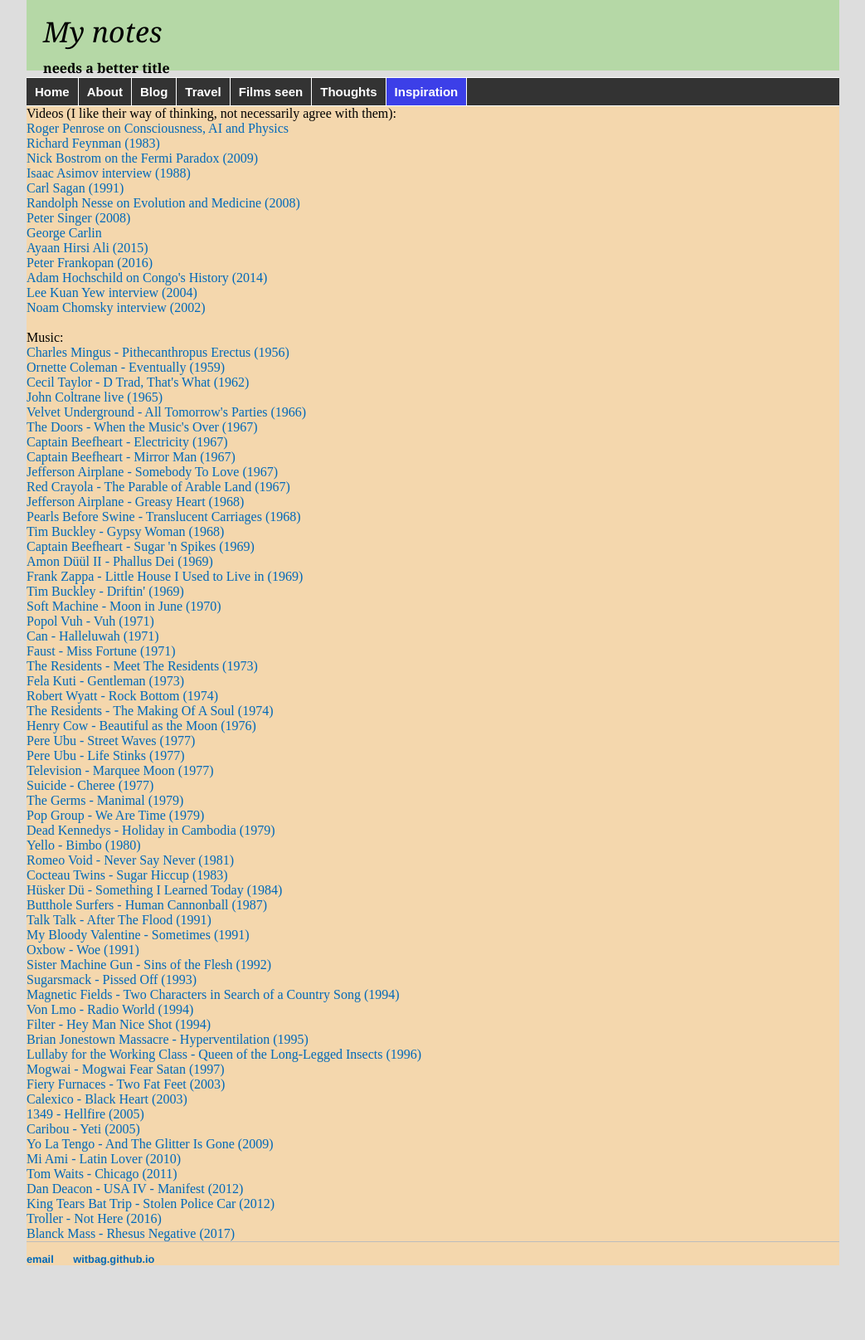
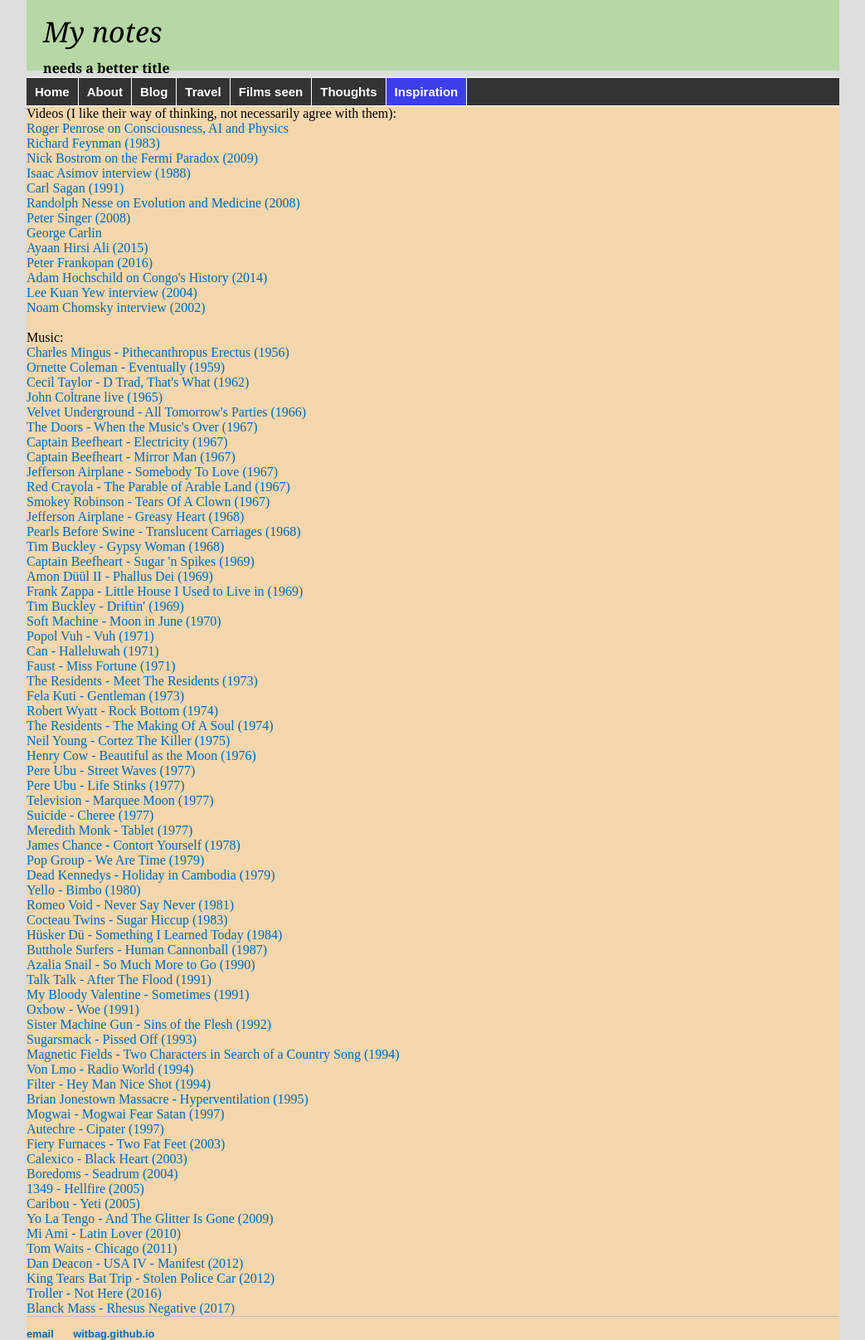
Before and after one commit to witbag/witbag.github.io, a Jekyll site: the page built from inspiration/index.html, in a window 1280 px wide. Shown: the whole page at 83% size, without its empty margins (118-1161 px from the left). Built offline with Jekyll 4.4.1, drawn with Linux system fonts in a browser that asks for light colours; before the commit the page ends 1525 px from its top, so only the background shows below that.

Commit message:
Update index.html

```diff
--- a/inspiration/index.html
+++ b/inspiration/index.html
@@ -30,6 +30,7 @@
 <a href="https://www.youtube.com/watch?v=pBk20ujrZZU" target=_blank>Captain Beefheart - Mirror Man (1967)</a><br>
 <a href="https://www.youtube.com/watch?v=YnS0GaiIewM" target=_blank>Jefferson Airplane - Somebody To Love (1967)</a><br>
 <a href="https://www.youtube.com/watch?v=lERLfwriyJI" target=_blank>Red Crayola - The Parable of Arable Land (1967)</a><br>
+<a href="https://www.youtube.com/watch?v=ZaMX0Cs5Bc4" target=_blank>Smokey Robinson - Tears Of A Clown (1967)</a><br>
 <a href="https://www.youtube.com/watch?v=ymSqJEwmb_k" target=_blank>Jefferson Airplane - Greasy Heart (1968)</a><br>
 <a href="https://www.youtube.com/watch?v=EWfN9R3zyx8" target=_blank>Pearls Before Swine - Translucent Carriages (1968)</a><br>
 <a href="https://www.youtube.com/watch?v=LVlSkG9AmYA" target=_blank>Tim Buckley - Gypsy Woman (1968)</a><br>
@@ -45,12 +46,14 @@
 <a href="https://www.youtube.com/watch?v=snIV_-IECsM" target=_blank>Fela Kuti - Gentleman (1973)</a><br>
 <a href="https://www.youtube.com/watch?v=-4AhdWGci3c" target=_blank>Robert Wyatt - Rock Bottom (1974)</a><br>
 <a href="https://www.youtube.com/watch?v=5OlrMT2gWWY" target=_blank>The Residents - The Making Of A Soul (1974)</a><br>
+<a href="https://www.youtube.com/watch?v=m-b76yiqO1E" target=_blank>Neil Young - Cortez The Killer (1975)</a><br>
 <a href="https://www.youtube.com/watch?v=Vfpq11-sRVQ" target=_blank>Henry Cow - Beautiful as the Moon (1976)</a><br>
 <a href="https://www.youtube.com/watch?v=mk1sqOpPn3E" target=_blank>Pere Ubu - Street Waves (1977)</a><br>
 <a href="https://www.youtube.com/watch?v=o9SD416mXx4" target=_blank>Pere Ubu - Life Stinks (1977)</a><br>
 <a href="https://www.youtube.com/watch?v=jlbunmCbTBA" target=_blank>Television - Marquee Moon (1977)</a><br>
 <a href="https://www.youtube.com/watch?v=aT_rlpOSqg4" target=_blank>Suicide - Cheree (1977)</a><br>
-<a href="https://www.youtube.com/watch?v=UCwTlRg7IBA" target=_blank>The Germs - Manimal (1979)</a><br>
+<a href="https://www.youtube.com/watch?v=JaWFxjwcJm4" target=_blank>Meredith Monk - Tablet (1977)</a><br>
+<a href="https://www.youtube.com/watch?v=_wcn6PCGPN4" target=_blank>James Chance - Contort Yourself (1978)</a><br>
 <a href="https://www.youtube.com/watch?v=okG8mlvAKT8" target=_blank>Pop Group - We Are Time (1979)</a><br>
 <a href="https://www.youtube.com/watch?v=-KTsXHXMkJA" target=_blank>Dead Kennedys - Holiday in Cambodia (1979)</a><br>
 <a href="https://www.youtube.com/watch?v=fn3QOh8HYJc" target=_blank>Yello - Bimbo (1980)</a><br>
@@ -58,6 +61,7 @@
 <a href="https://www.youtube.com/watch?v=U4GQOmwcaJ0" target=_blank>Cocteau Twins - Sugar Hiccup (1983)</a><br>
 <a href="https://www.youtube.com/watch?v=rktLCGpQ3RA" target=_blank>Hüsker Dü - Something I Learned Today (1984)</a><br>
 <a href="https://www.youtube.com/watch?v=IMIt5vRQuOE" target=_blank>Butthole Surfers - Human Cannonball (1987)</a><br>
+<a href="https://www.youtube.com/watch?v=KK86U0cXeYE" target=_blank>Azalia Snail - So Much More to Go (1990)</a><br>
 <a href="https://www.youtube.com/watch?v=8zf-Z2oF6z4" target=_blank>Talk Talk - After The Flood (1991)</a><br>
 <a href="https://www.youtube.com/watch?v=t0dJqlvOSq4" target=_blank>My Bloody Valentine - Sometimes (1991)</a><br>
 <a href="https://www.youtube.com/watch?v=UkxmWnP_WiM" target=_blank>Oxbow - Woe (1991)</a><br>
@@ -67,10 +71,11 @@
 <a href="https://www.youtube.com/watch?v=7gLVs6mKb_Q" target=_blank>Von Lmo - Radio World (1994)</a><br>
 <a href="https://www.youtube.com/watch?v=6bq8-ZszK1o" target=_blank>Filter - Hey Man Nice Shot (1994)</a><br>
 <a href="https://www.youtube.com/watch?v=cUd-Osj6L4I" target=_blank>Brian Jonestown Massacre - Hyperventilation (1995)</a><br>
-<a href="https://www.youtube.com/watch?v=hwSq8Bpj7CQ" target=_blank>Lullaby for the Working Class - Queen of the Long-Legged Insects (1996)</a><br>
 <a href="https://www.youtube.com/watch?v=du4JbfK5okA" target=_blank>Mogwai - Mogwai Fear Satan (1997)</a><br>
+<a href="https://www.youtube.com/watch?v=f7RqusSKiQE" target=_blank>Autechre - Cipater (1997)</a><br>
 <a href="https://www.youtube.com/watch?v=FIMvM89LIrg" target=_blank>Fiery Furnaces - Two Fat Feet (2003)</a><br>
 <a href="https://www.youtube.com/watch?v=5oseryactFY" target=_blank>Calexico - Black Heart (2003)</a><br>
+<a href="https://www.youtube.com/watch?v=J0rXbNspWMI" target=_blank>Boredoms - Seadrum (2004)</a><br>
 <a href="https://www.youtube.com/watch?v=VZug9y81Axk" target=_blank>1349 - Hellfire (2005)</a><br>
 <a href="https://www.youtube.com/watch?v=RlXj0Y4gV3I" target=_blank>Caribou - Yeti (2005)</a><br>
 <a href="https://www.youtube.com/watch?v=gYF4wbyrNyY" target=_blank>Yo La Tengo - And The Glitter Is Gone (2009)</a><br>
```
